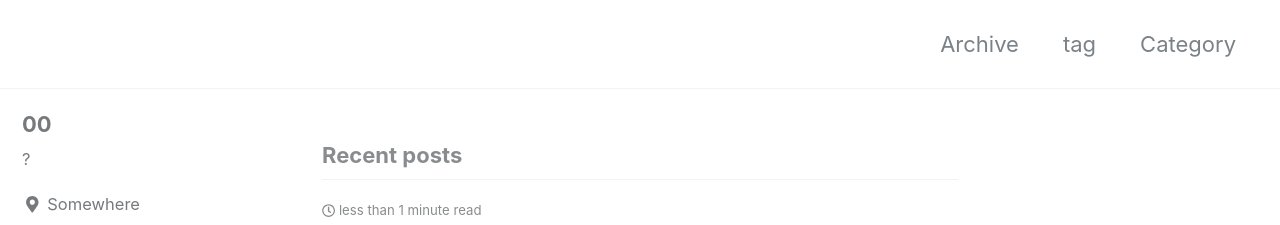
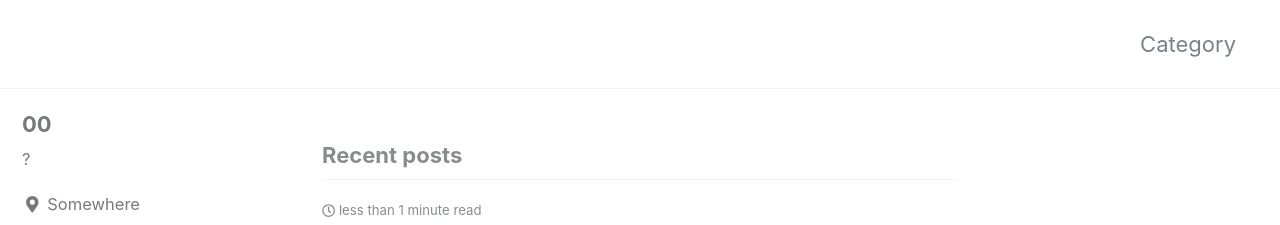
Before and after one commit to stilldistant/stilldistant.github.io, a Jekyll site: the page built from index.html, in a window 1280 px wide and 900 px high. Shown: the top 225 px of the window. Built offline with Jekyll 4.4.1, drawn with Linux system fonts in a browser that asks for light colours; nearby versions of some CDN libraries; the list of posts is cut into pages by our own code.

Commit message:
Update navigation.yml

```diff
--- a/_data/navigation.yml
+++ b/_data/navigation.yml
@@ -1,8 +1,4 @@
 # main links
 main:
-  - title: "Archive"
-    url: /year-archive/
-  - title: "tag"
-    url: /tag-archive/
   - title: "Category"
     url: /category-archive/
```
